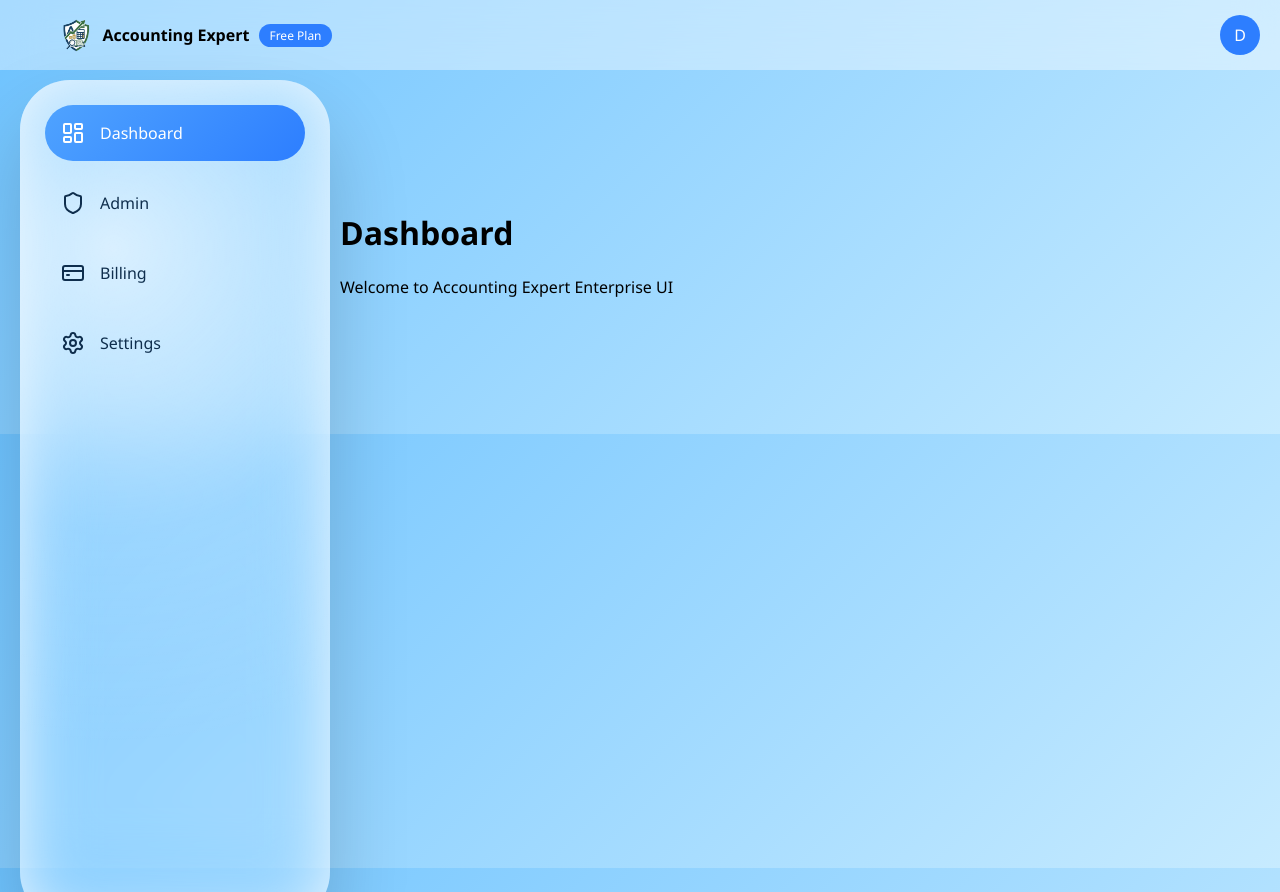
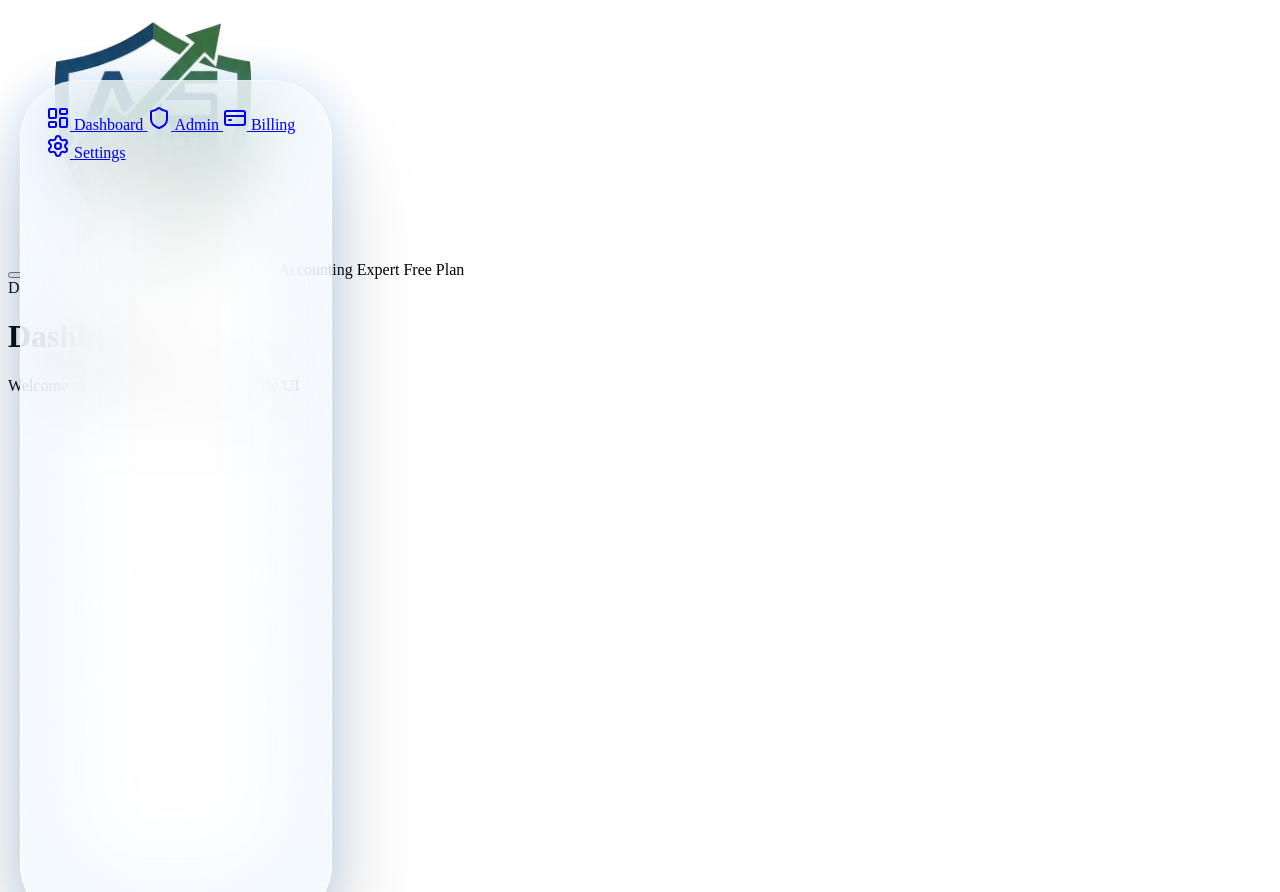
Before and after one commit to debasishbiswas375-bot/AccountingExpert, a FastAPI app: page / in a window 1280 px wide. Run offline with FastAPI, Linux system fonts and the light colour scheme; parts of the project's set-up code (start-up, migrations or seed data) failed here and were passed over.

Commit message:
Update style.css

```diff
--- a/app/static/style.css
+++ b/app/static/style.css
@@ -1,75 +1,3 @@
-/* =========================
-   SKY BACKGROUND
-========================= */
-
-body {
-    margin: 0;
-    font-family: 'Segoe UI', sans-serif;
-    background: linear-gradient(135deg, #6ec3ff, #c7ebff);
-    overflow-x: hidden;
-}
-
-/* =========================
-   TOPBAR
-========================= */
-
-.topbar {
-    height: 70px;
-    background: rgba(255,255,255,0.4);
-    backdrop-filter: blur(20px);
-    display: flex;
-    justify-content: space-between;
-    align-items: center;
-    padding: 0 20px;
-}
-
-.left-section {
-    display: flex;
-    align-items: center;
-    gap: 10px;
-}
-
-.logo-img {
-    height: 35px;
-}
-
-.logo-text {
-    font-weight: 600;
-}
-
-.plan-badge {
-    background: #2d7eff;
-    color: white;
-    padding: 3px 10px;
-    border-radius: 12px;
-    font-size: 12px;
-}
-
-/* =========================
-   HAMBURGER
-========================= */
-
-.hamburger {
-    width: 30px;
-    height: 22px;
-    display: flex;
-    flex-direction: column;
-    justify-content: space-between;
-    border: none;
-    background: transparent;
-    cursor: pointer;
-}
-
-.hamburger span {
-    height: 3px;
-    background: #000;
-    border-radius: 3px;
-}
-
-/* =========================
-   SIDEBAR (SOAP BUBBLE)
-========================= */
-
 .sidebar {
     position: fixed;
     top: 80px;
@@ -78,114 +6,26 @@ body {
     width: 260px;
     padding: 25px;
 
-    background: radial-gradient(circle at 30% 20%,
-        rgba(255,255,255,0.7),
-        rgba(255,255,255,0.25) 40%,
-        rgba(255,255,255,0.15) 70%);
+    background: radial-gradient(
+        circle at 30% 20%,
+        rgba(255,255,255,0.85),
+        rgba(255,255,255,0.45) 35%,
+        rgba(255,255,255,0.25) 60%,
+        rgba(255,255,255,0.15) 80%
+    );
 
-    backdrop-filter: blur(35px);
-    border-radius: 50px;
+    backdrop-filter: blur(40px) saturate(160%);
+    -webkit-backdrop-filter: blur(40px);
+
+    border-radius: 60px;
+
+    border: 1px solid rgba(255,255,255,0.7);
 
     box-shadow:
-        0 40px 80px rgba(0,0,0,0.18),
-        inset 0 0 60px rgba(255,255,255,0.8);
+        0 50px 90px rgba(0,0,0,0.18),
+        inset 0 0 80px rgba(255,255,255,0.9),
+        inset 0 0 120px rgba(79,163,255,0.2),
+        0 0 40px rgba(79,163,255,0.25);
 
-    transition: all 0.3s ease;
-    z-index: 1000;
+    transition: all 0.35s cubic-bezier(0.4,0,0.2,1);
 }
-
-/* LINKS */
-
-.sidebar a {
-    display: flex;
-    align-items: center;
-    gap: 15px;
-    padding: 16px;
-    border-radius: 30px;
-    text-decoration: none;
-    color: #0f2e4d;
-    margin-bottom: 14px;
-    transition: 0.3s;
-}
-
-.sidebar a:hover {
-    background: rgba(79,163,255,0.25);
-}
-
-.sidebar a.active {
-    background: linear-gradient(135deg,#4fa3ff,#2d7eff);
-    color: white;
-}
-
-/* =========================
-   MINI MODE (DESKTOP)
-========================= */
-
-.sidebar.mini {
-    width: 80px;
-}
-
-.sidebar.mini .text {
-    display: none;
-}
-
-/* =========================
-   MAIN CONTENT
-========================= */
-
-.main {
-    margin-left: 300px;
-    padding: 120px 40px;
-    transition: 0.3s ease;
-}
-
-.sidebar.mini ~ .main {
-    margin-left: 120px;
-}
-
-/* =========================
-   MOBILE BEHAVIOR
-========================= */
-
-@media (max-width: 900px) {
-
-    /* Default mobile = mini */
-    .sidebar {
-        width: 80px;
-        left: 10px;
-    }
-
-    .sidebar .text {
-        display: none;
-    }
-
-    /* Expand mode */
-    .sidebar.mobile-expanded {
-        width: 240px;
-        padding: 25px;
-    }
-
-    .sidebar.mobile-expanded .text {
-        display: inline;
-    }
-
-    .main {
-        margin-left: 100px;
-        padding: 100px 20px;
-    }
-}
-
-/* =========================
-   AVATAR
-========================= */
-
-.avatar {
-    width: 40px;
-    height: 40px;
-    border-radius: 50%;
-    background: #2d7eff;
-    color: white;
-    display: flex;
-    align-items: center;
-    justify-content: center;
-}
```
